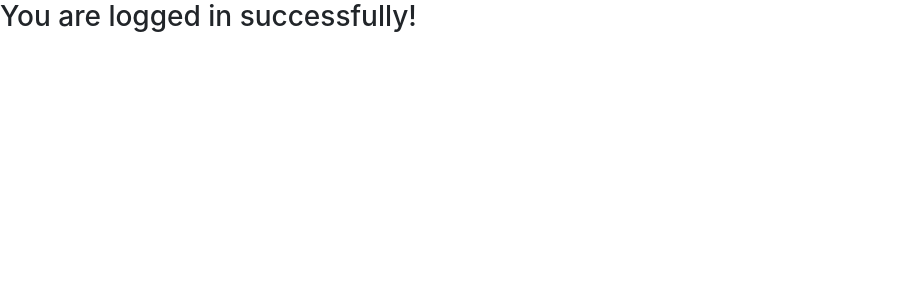
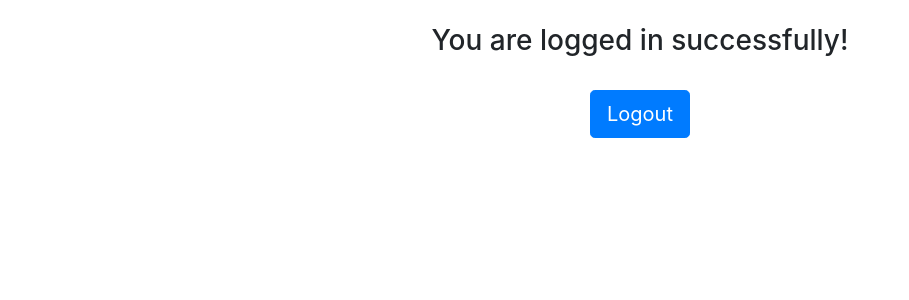
Before and after one commit to JoseEscauriza/PlayPal, a Django app: page /login/success/ in a window 1280 px wide. Shown: the top 300 px of the page, without its empty margins (0-909 px from the left). Run offline with Django 4.2, Linux system fonts and the light colour scheme; the visitor is signed in with stand-in values (Sample User, id 1); some libraries are stand-ins or nearby versions.

Commit message:
add logout view, button, LOGOUT_REDIRECT_URL

```diff
--- a/apps/user/urls.py
+++ b/apps/user/urls.py
@@ -2,7 +2,7 @@ from django.urls import path
 from . import views
 
 urlpatterns = [
-    path('login/', views.login_view, name='login_view'),
+    path('login/', views.login_view, name='login'),
     path('login/success/', views.logged_view, name='logged_view'),
-
+    path('logout/', views.user_logout, name='logout'),
 ]
--- a/apps/user/views.py
+++ b/apps/user/views.py
@@ -2,7 +2,7 @@ from typing import Optional
 
 from django.shortcuts import render, redirect
 from django.contrib.auth.decorators import login_required
-from django.contrib.auth import authenticate, login
+from django.contrib.auth import authenticate, login, logout
 
 from .models import CustomUser
 from .forms import CustomAuthenticationForm
@@ -39,3 +39,9 @@ def login_view(request):
 @login_required
 def logged_view(request):
     return render(request, "user/logged_user.html")
+
+
+@login_required
+def user_logout(request):
+    logout(request)
+    return redirect('home_page')
--- a/config/settings/base.py
+++ b/config/settings/base.py
@@ -124,3 +124,5 @@ AUTHENTICATION_BACKENDS = [
     'apps.user.backends.EmailBackend',
     'django.contrib.auth.backends.ModelBackend',
 ]
+
+LOGOUT_REDIRECT_URL = 'login'
--- a/templates/marketplace/home.html
+++ b/templates/marketplace/home.html
@@ -4,6 +4,6 @@
 
 <h4> This is homepage. That's all you need to know for now </h4>
 
-<h5>You can check user login <a href="/login">here</a></h5>
+<h5>You can check user login / logout <a href="/login">here</a></h5>
 
 {% endblock content %}
--- a/templates/user/logged_user.html
+++ b/templates/user/logged_user.html
@@ -8,6 +8,15 @@
 
 {% block content %}
 
-<h3>You are logged in successfully!</h3>
+<h3 class="text-center mt-4" >You are logged in successfully!</h3>
+
+<form method="post" action="{% url 'logout' %}">
+    {% csrf_token %}
+    <div class="text-center text-lg-start mt-4 pt-2">
+            <button  id="logout-button" type="submit" class="btn btn-primary btn-lg">Logout</button>
+
+          </div>
+
+</form>
 
 {% endblock content %}
--- a/templates/user/login.html
+++ b/templates/user/login.html
@@ -16,7 +16,7 @@
           class="img-fluid" alt="Sample image">
       </div>
       <div class="col-md-8 col-lg-6 col-xl-4 offset-xl-1">
-    <form method="POST" action="{% url 'login_view' %}">
+    <form method="POST" action="{% url 'login' %}">
          {% csrf_token %}
 
           <!-- Email input -->
```
Also changed, not shown: mypy.ini (+3 -4 lines), config/settings/dev.py (line endings or trailing spaces), 1 other file.
